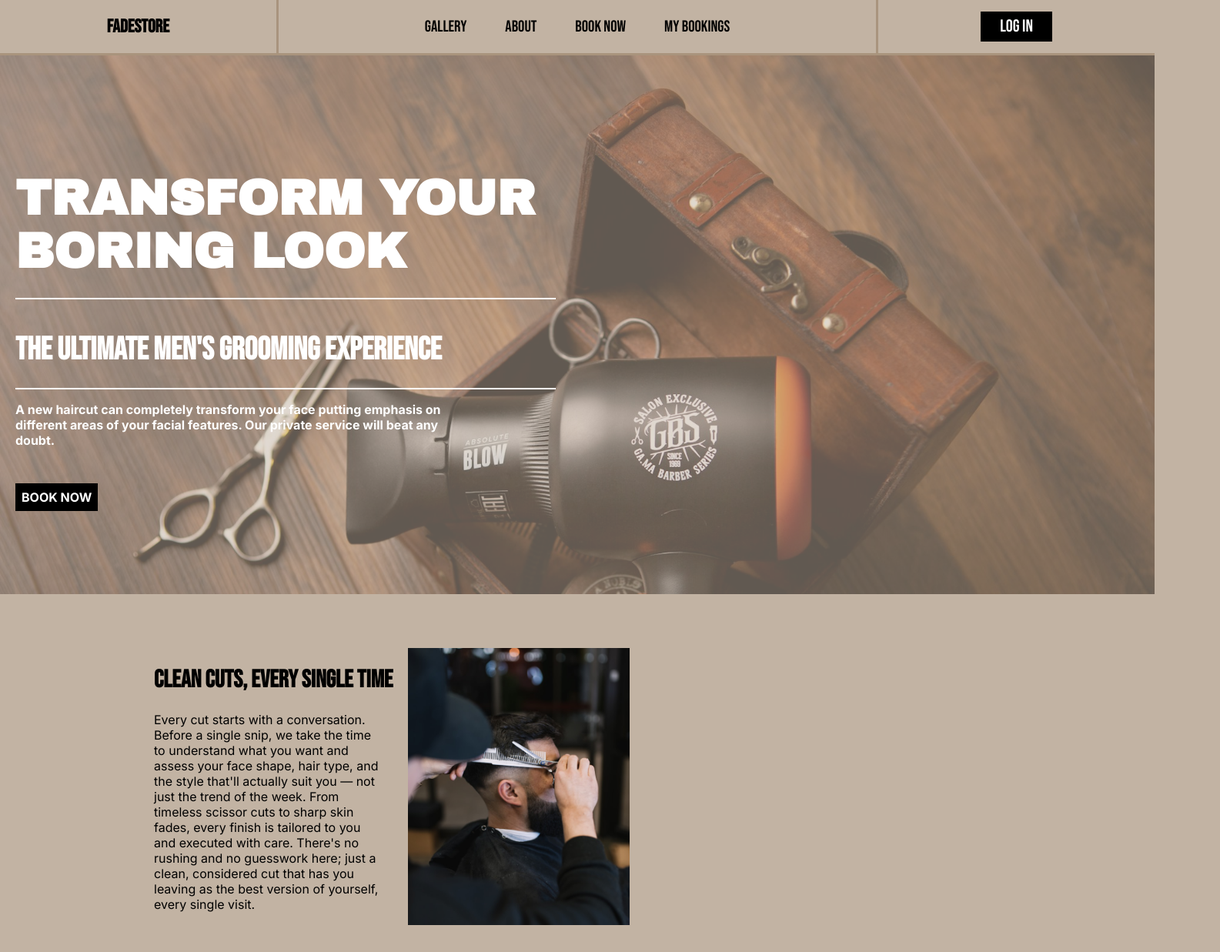
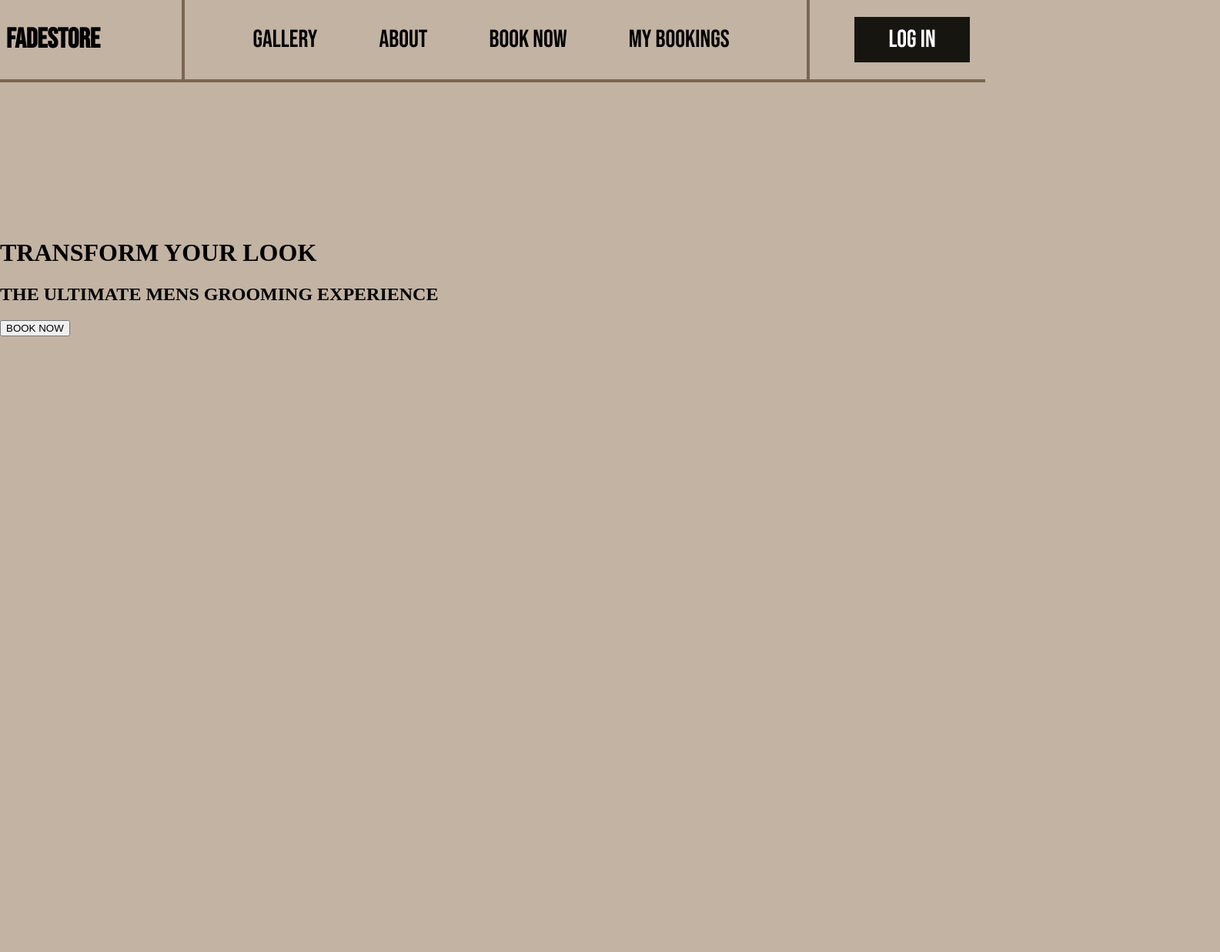
Before and after one commit to 4un01/barbershop, a website: page public/index.html in a window 1280 px wide. Shown: the top 1237 px of the page at 77% size, 1585 px wide, since content can reach past the window. After the commit the page ends 800 px from the top, so only its background shows below. Drawn offline with Linux system fonts and the light colour scheme.

Commit message:
Didnt like the Home page deleted everything and starting from scratch, completed and styled the navbar moving onto the hero section

```diff
--- a/public/home.css
+++ b/public/home.css
@@ -1,11 +1,12 @@
 body{
     margin: 0 auto;
     height: 100vh;
+    background-color: #C2B3A3;
     display: grid;
     grid-template-columns: 1fr;
-    grid-template-rows: auto 1fr auto;
-    background-color: #C2B3A3;
+    grid-template-rows: 1r auto 1fr;
 }
+
 
 
 
@@ -14,186 +15,52 @@
 nav{
     display: grid;
     grid-template-columns: 1fr auto 1fr;
-    border-bottom: 3px solid hsl(31, 20%, 55%, 0.8);
+    grid-template-rows: 1fr;
+    background-color: #C2B3A3;
+    height: fit-content;
+    justify-items: center;
+    align-items: center;
+    border-bottom: 4px solid hsl(31, 20%, 40%);
 }
 .logo{
+    height: 100%;
+    width: 100%;
     display: flex;
-    justify-content: center;
+    justify-content: flex-start;
     align-items: center;
     font-family: 'Bebas Neue';
-    border-right: 3px solid hsl(31, 20%, 55%, 0.8);
+    font-size: 1.5em;
+    margin-left: 20px;
+    border-right: 4px solid hsl(31, 20%, 40%);
 }
+
 .pageLinks{
     display: flex;
     justify-content: space-between;
     align-items: center;
-    gap: 50px;
+    gap: 80px;
+    padding-right: 100px;
+    padding-left: 100px;
     height: 100%;
-    padding-left: 190px;
-    padding-right: 190px;
+    font-size: 2em;
     font-family: 'Bebas Neue';
-    font-size: 1.3rem;
+    border-right: 4px solid hsl(31, 20%, 40%);
 }
-.pageLinks, a{
-    text-decoration: none;
-    color: black;
-}
-.loginBtnContainer{
+.btnContainer{
+    height: 100%;
+    width: 100%;
     display: flex;
-    justify-content: center;
+    justify-content: flex-end;
     align-items: center;
-    border-left: 3px solid hsl(31, 20%, 55%, 0.8);
 }
 #loginBtn{
+    width: 150px;
+    height: fit-content;
+    background-color: #17150F;
+    border: none;
     font-family: 'Bebas Neue';
+    font-size: 2em;
     color: white;
-    background-color: black;
-    border: none;
-    font-size: 1.4rem;
-    padding-top: 6px;
-    padding-bottom: 6px;
-    padding-left: 25px;
-    padding-right: 25px;
+    padding: 10px;
+    margin-right: 20px;
 }
-
-
-
-
-
-.heroSection{
-    position: relative;
-    height: 700px;
-    display: flex;
-    flex-direction: column;
-    justify-content: flex-start;
-    align-items: flex-start;
-}
-.heroSection::before{
-    content: '';
-    position: absolute;
-    inset: 0;
-    background-image: url(./images/heroSectionPhoto.jpg);
-    background-repeat: no-repeat;
-    background-size: cover;
-    opacity: 0.5;
-    z-index: 0;
-}
-.heroInfo{
-    position: relative;
-    z-index: 1;
-    width: 700px;
-    height: 100%;
-    margin-left: 20px;
-    display: flex;
-    flex-direction: column;
-    justify-content: center;
-    align-items: flex-start;
-    color: white;
-}
-.heroInfo h1{
-    font-family: 'Archivo Black';
-    font-size: 4em;
-}
-.heroInfo h3{
-    font-family: 'Bebas Neue';
-    font-size: 2.6em;
-}
-.heroInfo p{
-    font-family: 'Inter';
-    font-weight: bold;
-    width: 600px;
-}
-.heroInfo a{
-    text-decoration: none;
-    color: white;
-    font-family: 'Inter';
-    font-weight: bold;
-    background-color: black;
-    padding: 8px;
-    margin-top: 30px;
-}
-hr{
-    margin: 0;
-    margin-top: -17px;
-    width: 700px;
-    border: none;
-    border: 1.3px solid white;
-}
-
-
-
-
-.infoCardsContainer{
-    display: flex;
-    flex-direction: column;
-    justify-content: center;
-    align-items: center;
-    gap: 50px;
-}
-.cleanCuts{
-    display: flex;
-    align-items: center;
-    justify-content: flex-start;
-    width: 100%;
-    height: 400px;
-    margin-top: 50px;
-}
-.info{
-    margin-left: 200px;
-    margin-right: 20px;
-    height: auto;
-
-}
-.cleanCuts img{
-    height: 90%;
-}
-.cleanCuts h1{
-    font-family: 'Bebas Neue';
-}
-.cleanCuts p{
-    font-family: 'Inter';
-    width: 300px;
-}
-.fullGrooming{
-    display: flex;
-    align-items: center;
-    justify-content: center;
-    gap: 20px;
-    width: 1000px;
-    height: 400px;
-}
-.fullGrooming img{
-    height: 400px;
-
-}
-.info2{
-    width: 300px;
-}
-.info2 h1{
-    font-family: 'Bebas Neue';
-}
-.info2 p{
-    font-family: 'Inter';
-}
-#scissors{
-    transform: rotate(10deg);
-}
-.yourChair{
-    display: flex;
-    align-items: center;
-    justify-content: flex-end;
-    gap: 50px;
-    width: 1500px;
-    height: 400px;
-    margin-bottom: 50px;
-}
-.yourChair img{
-    height: 400px;
-}
-.info3{
-    width: 400px;
-}
-#clippers{
-    transform: rotate(30deg);
-    margin-left: 100px;
-}
--- a/public/index.html
+++ b/public/index.html
@@ -12,98 +12,33 @@
 <body></body>
 
     <nav>
-        <div class="logo">
-            <h1>FADESTORE</h1>
-        </div>
+            <div class="logo">
+                <h1>fadestore</h1>
+            </div>
 
-        <div class="pageLinks">
-            <a href="./gallery.html">Gallery</a>
-            <a href="./about.html">About</a>
-            <a href="./book.html">Book Now</a>
-            <a href="./myBookings.html">My Bookings</a>
-        </div>
+            <div class="pageLinks">
+                <p>GALLERY</p>
+                <p>ABOUT</p>
+                <p>BOOK NOW</p>
+                <p>MY BOOKINGS</p>
+            </div>
 
-        <div class="loginBtnContainer">
-            <button id="loginBtn">Log In</button>
-        </div>
+            <div class="btnContainer">
+                <button id="loginBtn">LOG IN</button>
+            </div>
     </nav>
 
-    <main class="mainBody">
+    <main>
 
         <div class="heroSection">
-            <div class="heroInfo">
-                <h1>TRANSFORM YOUR BORING LOOK</h1>
-                <hr>
-                <h3>THE ULTIMATE MEN'S GROOMING EXPERIENCE</h3>
-                <hr>
-                <p>
-                    A new haircut can completely transform your face
-                    putting emphasis on different areas of your facial features.
-                    Our private service will beat any doubt.
-                </p>
-                <a href="./book.html">BOOK NOW</a>
-            </div>
-        </div>
-
-        <div class="infoCardsContainer">
-
-            <div class="cleanCuts">
-                <div class="info">
-                    <h1>Clean Cuts, Every Single Time</h1>
-                    <p>
-                        Every cut starts with a conversation. Before a single snip,
-                        we take the time to understand what you want and assess your
-                        face shape, hair type, and the style that'll actually suit you
-                        — not just the trend of the week. From timeless scissor cuts to
-                        sharp skin fades, every finish is tailored to you and executed
-                        with care. There's no rushing and no guesswork here; just a clean,
-                        considered cut that has you leaving as the best version of yourself,
-                        every single visit.
-                    </p>
-                </div>
-                <img src="./images/cleanCutz.jpg" alt="guy in a chair">
-            </div>
-
-            <div class="fullGrooming">
-                <img src="./images/fullGrooming.jpg" alt="row of clippers">
-                <div class="info2">
-                    <h1>Full Grooming, Done Properl</h1>
-                    <p>
-                        A great look doesn't stop at the haircut. A well-shaped beard can
-                        transform your whole appearance, which is why we treat it with the
-                        same precision as everything else — trimming, lining up, and shaping
-                        it so it complements your cut rather than fighting it. Whether you're
-                        after a crisp, sharp outline or a softer natural finish, we'll get it
-                        dialled in. Pair a cut with a beard trim and walk out feeling genuinely
-                        put-together, head to chin.
-                    </p>
-                </div>
-                <img src="./images/scissors.png" alt="sketch of scissors" id="scissors">
-            </div>
-
-            <div class="yourChair">
-                <div class="info3">
-                    <h1>Your Chair, Your Time</h1>
-                    <p>
-                        This is a single-chair barbershop, and that's by design. No conveyor belt, no crowds,
-                        no being passed between barbers — just our full, undivided attention from the moment
-                        you sit down. Booking is effortless: reserve your slot online in seconds, choose a time
-                        that works for you, and turn up knowing your chair is ready and waiting. Built entirely
-                        on word of mouth, we live and die by consistency, which is exactly why our clients keep
-                        coming back — and keep bringing their friends.
-                    </p>
-                </div>
-                <img src="./images/yourChair.jpg" alt="barber chair">
-                <img src="./images/clippers.png" alt="sketch of clippers" id="clippers">
-            </div>
-
+            <h1>TRANSFORM YOUR LOOK</h1>
+            <h2>THE ULTIMATE MENS GROOMING EXPERIENCE</h2>
+            <button id="bookBtn">BOOK NOW</button>
         </div>
 
     </main>
 
-    <footer class="footer">
-
-    </footer>
+    <footer></footer>
 
 </body>
 </html>
```
